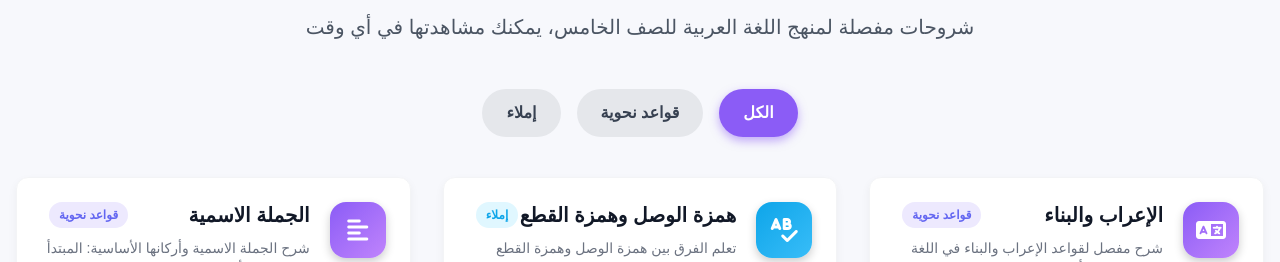
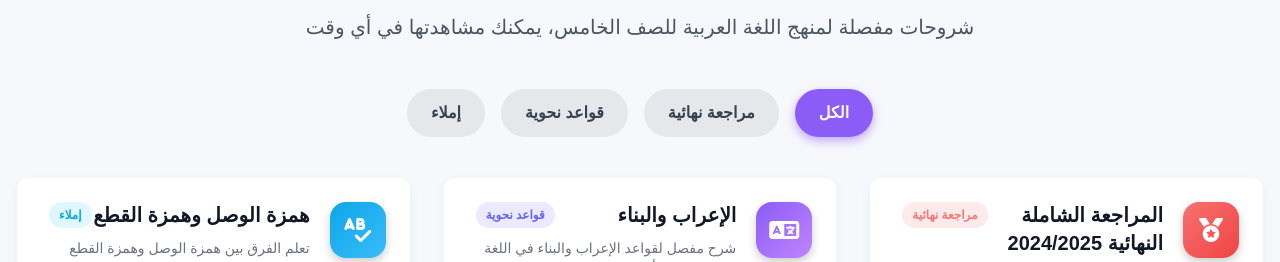
Before and after one commit to omk811/test1, a plain HTML site: page index.html in a window 1280 px wide. Shown: the part 1103-1365 px from the top of the page. Drawn offline with nearby package versions, Linux system fonts and the light colour scheme; a web font is replaced by a local one.

Commit message:
Update index.html

```diff
--- a/index.html
+++ b/index.html
@@ -86,6 +86,13 @@
       white-space: nowrap;
     }
 
+    /* New badge style for the Final Review */
+    .badge-review {
+      background-color: #fee2e2; /* Red-100 */
+      color: #ef4444; /* Red-500 */
+      animation: pulse 1.5s infinite;
+    }
+
     .badge-grammar {
       background-color: #ede9fe; /* Indigo-100 */
       color: #6366f1; /* Indigo-500 */
@@ -109,6 +116,12 @@
       box-shadow: 0 4px 10px rgba(0, 0, 0, 0.2);
     }
 
+    /* New icon style for the Final Review */
+    .icon-review {
+      background: linear-gradient(135deg, #f87171, #ef4444); /* Red Gradient */
+      color: white;
+    }
+
     .icon-grammar {
       background: linear-gradient(135deg, #8b5cf6, #c084fc); /* Violet/Purple */
       color: white;
@@ -117,6 +130,12 @@
     .icon-spelling {
       background: linear-gradient(135deg, #0ea5e9, #38bdf8); /* Sky/Cyan */
       color: white;
+    }
+
+    /* Pulse animation for the review badge */
+    @keyframes pulse {
+      0%, 100% { opacity: 1; }
+      50% { opacity: 0.7; }
     }
   </style>
 </head>
@@ -272,7 +291,7 @@
 
     <div class="flex flex-wrap justify-center gap-4 mb-10">
       <button class="px-6 py-3 rounded-full filter-active transition-all duration-300" data-filter="all">الكل</button>
-      <button class="px-6 py-3 bg-gray-200 rounded-full text-gray-700 hover:bg-gray-300 transition-all duration-300 font-semibold" data-filter="grammar">قواعد نحوية</button>
+      <button class="px-6 py-3 bg-gray-200 rounded-full text-gray-700 hover:bg-gray-300 transition-all duration-300 font-semibold" data-filter="review">مراجعة نهائية</button> <button class="px-6 py-3 bg-gray-200 rounded-full text-gray-700 hover:bg-gray-300 transition-all duration-300 font-semibold" data-filter="grammar">قواعد نحوية</button>
       <button class="px-6 py-3 bg-gray-200 rounded-full text-gray-700 hover:bg-gray-300 transition-all duration-300 font-semibold" data-filter="spelling">إملاء</button>
     </div>
 
@@ -378,7 +397,6 @@
         daysEl.textContent = "00";
         hoursEl.textContent = "00";
         minutesEl.textContent = "00";
-        // Optional: Change the button text/style here to "Live Now!"
       }
     }
 
@@ -406,8 +424,19 @@
       observer.observe(el);
     });
 
-    // Lessons data - Simplified (only grammar and spelling)
+    // Lessons data - Updated with the Final Review link
     const lessons = [
+      // --- NEW FINAL REVIEW LESSON ---
+      {
+        title: "المراجعة الشاملة النهائية 2024/2025",
+        description: "مراجعة شاملة لجميع قواعد النحو والإملاء للفصل الأول. ضرورية قبل الاختبار النهائي.",
+        category: "review",
+        youtubeUrl: "https://www.youtube.com/watch?v=jGNuKssZCeQ&t",
+        icon: "fas fa-medal",
+        badgeClass: "badge-review",
+        iconClass: "icon-review"
+      },
+      // --- END NEW LESSON ---
       {
         title: "الإعراب والبناء",
         description: "شرح مفصل لقواعد الإعراب والبناء في اللغة العربية لتقوية أساسيات الطالب.",
@@ -488,9 +517,16 @@
       const container = document.getElementById('lessons-container');
       container.innerHTML = '';
 
+      // Sort lessons to ensure the 'review' lesson appears first if the filter is 'all'
+      const sortedLessons = [...lessons].sort((a, b) => {
+          if (a.category === 'review' && b.category !== 'review') return -1;
+          if (a.category !== 'review' && b.category === 'review') return 1;
+          return 0;
+      });
+
       const filteredLessons = filter === 'all'
-        ? lessons
-        : lessons.filter(lesson => lesson.category === filter);
+        ? sortedLessons
+        : sortedLessons.filter(lesson => lesson.category === filter);
 
       filteredLessons.forEach(lesson => {
         const lessonElement = document.createElement('div');
@@ -508,7 +544,7 @@
               <div class="flex justify-between items-start mb-2">
                 <h4 class="text-xl font-extrabold text-gray-900 leading-snug">${lesson.title}</h4>
                 <span class="category-badge ${lesson.badgeClass} ml-2">
-                  ${lesson.category === 'grammar' ? 'قواعد نحوية' : 'إملاء'}
+                  ${lesson.category === 'review' ? 'مراجعة نهائية' : (lesson.category === 'grammar' ? 'قواعد نحوية' : 'إملاء')}
                 </span>
               </div>
 
```
